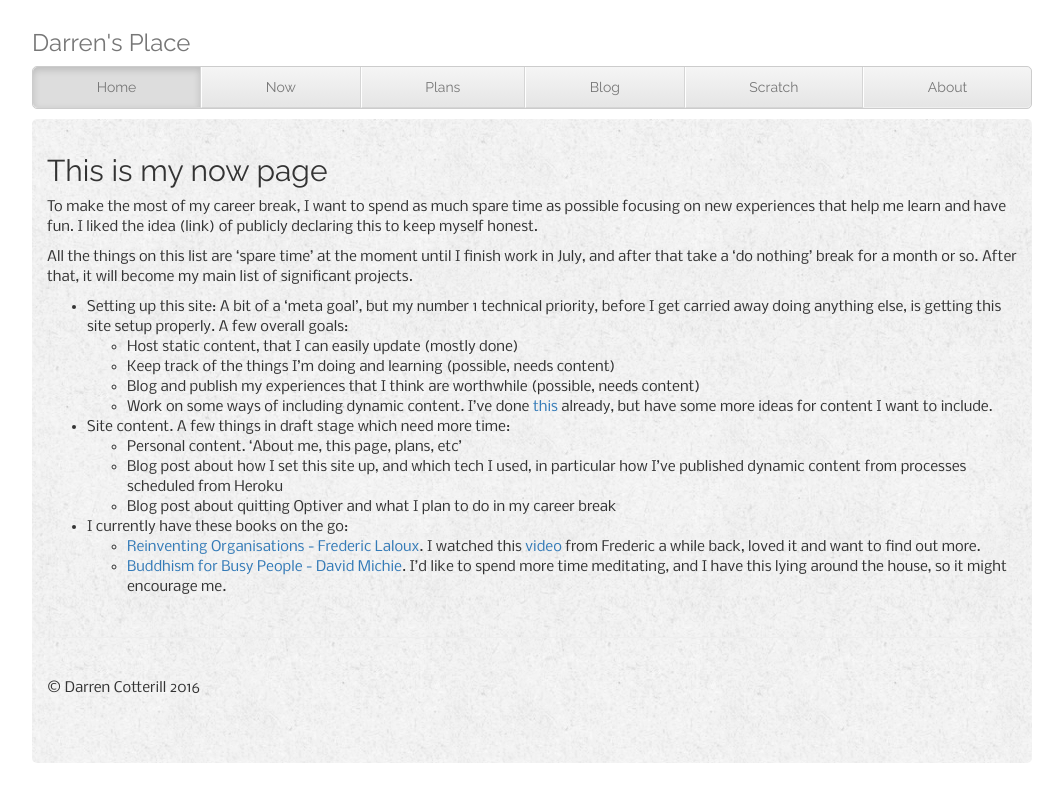
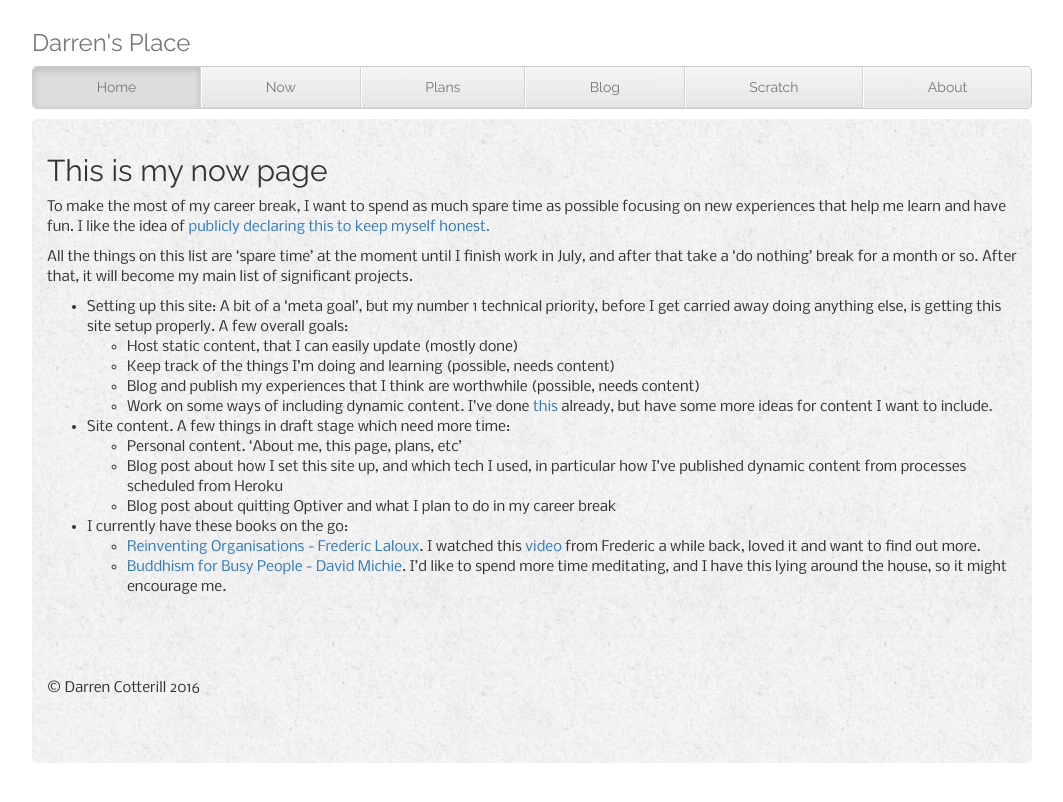
Before and after one commit to DCotterill/DCotterill.github.io, a Jekyll site: the page built from now/index.md, in a window 1280 px wide. Shown: the top 802 px of the page, without its empty margins (108-1171 px from the left). Built offline with Jekyll 4.4.1, drawn with Linux system fonts in a browser that asks for light colours; nearby versions of some CDN libraries; some web fonts are replaced.

Commit message:
Updated index.md

```diff
--- a/now/index.md
+++ b/now/index.md
@@ -5,8 +5,7 @@ published: true
 
 ## This is my now page
 
-To make the most of my career break, I want to spend as much spare time as possible focusing on new experiences that help me learn
-and have fun. I liked the idea (link) of publicly declaring this to keep myself honest.
+To make the most of my career break, I want to spend as much spare time as possible focusing on new experiences that help me learn and have fun. I like the idea of [publicly declaring this to keep myself honest.](https://sivers.org/nowff)
 
 All the things on this list are 'spare time' at the moment until I finish work in July, and after that take a 'do nothing' break for a month or so. After that, it will become my main list of significant projects.
 
@@ -16,11 +15,13 @@ All the things on this list are 'spare time' at the moment until I finish work i
     - Blog and publish my experiences that I think are worthwhile (possible, needs content)
     - Work on some ways of including dynamic content. I've done [this](/scratch/strava-elevation.html) already, but have some more ideas for content I want to include.
 
+
 - Site content. A few things in draft stage which need more time:
     - Personal content. 'About me, this page, plans, etc'
     - Blog post about how I set this site up, and which tech I used, in particular how I've published dynamic content from processes scheduled from Heroku
     - Blog post about quitting Optiver and what I plan to do in my career break
 
+
 - I currently have these books on the go:
     - [Reinventing Organisations - Frederic Laloux](http://www.amazon.com/Reinventing-Organizations-Frederic-Laloux/dp/2960133501). I watched this [video](https://www.youtube.com/watch?v=gcS04BI2sbk) from Frederic a while back, loved it and want to find out more.
     - [Buddhism for Busy People - David Michie](http://www.amazon.com/Buddhism-Busy-People-Happiness-Uncertain/dp/1559392983). I'd like to spend more time meditating, and I have this lying around the house, so it might encourage me.
```
